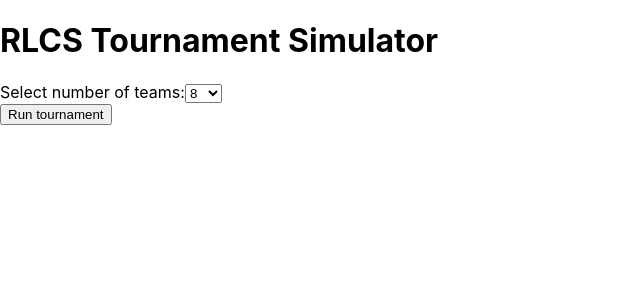
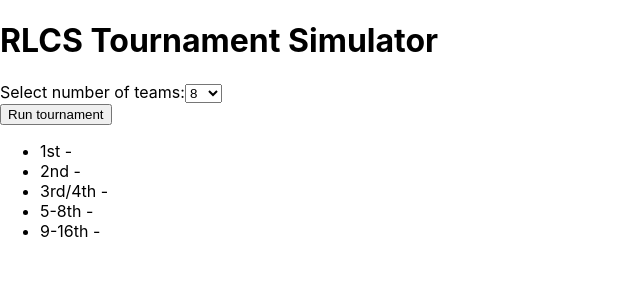
Before and after one commit to alexmitchelldev/rlcs-tournament-react, a React (Create React App) app: page / in a window 1280 px wide. Shown: the top 300 px of the page, without its empty margins (0-640 px from the left). Built offline with nearby package versions, Linux system fonts and the light colour scheme.

Commit message:
Add TournamentResult component

```diff
--- a/src/App.js
+++ b/src/App.js
@@ -1,6 +1,7 @@
 import './index.css';
 import Header from './components/Header';
 import RunTournament  from './components/RunTournament';
+import TournamentResult from './components/TournamentResult';
 
 function App() {
   return (
@@ -8,6 +9,7 @@
       <div>
         <Header />
         <RunTournament />
+        <TournamentResult />
       </div>
     </>
   );
--- /dev/null
+++ b/src/components/TournamentResult.js
@@ -0,0 +1,15 @@
+const TournamentResult = () => {
+    return (
+        <>
+            <ul>
+                <li>1st - </li>
+                <li>2nd - </li>
+                <li>3rd/4th - </li>
+                <li>5-8th - </li>
+                <li>9-16th - </li>
+            </ul>
+        </>
+    )
+};
+
+export default TournamentResult;
```
